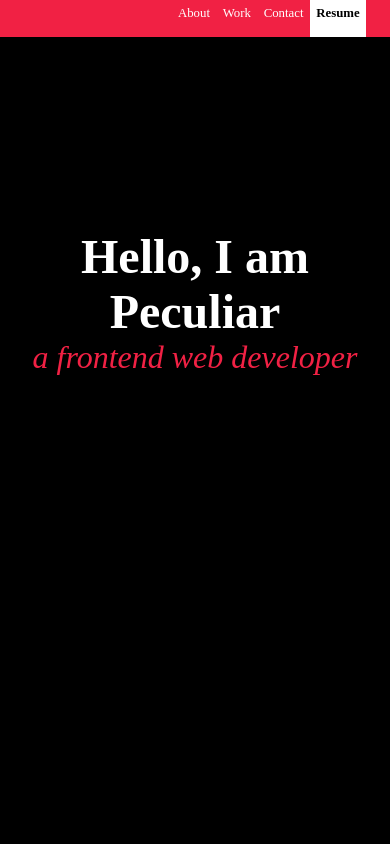
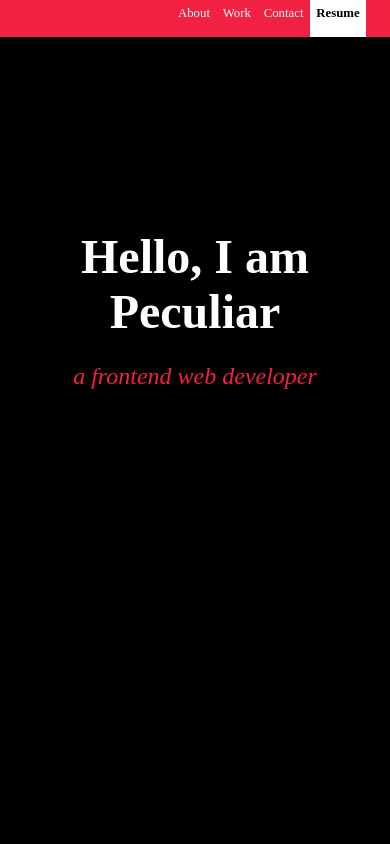
Before and after one commit to geeky-peckiee/My-Portfolio, a plain HTML site: page index.html in a window 390 px wide. Shown: the top 844 px of the page. Drawn offline with Linux system fonts and the light colour scheme.

Commit message:
added margin to the top of the pink paragraph element

```diff
--- a/responsive.css
+++ b/responsive.css
@@ -24,6 +24,9 @@
     }
     header {
         height: 2.3em;
+    }
+    #welcome-section p {
+        font-size: 1.5em;
     }
 }
 
--- a/style.css
+++ b/style.css
@@ -54,6 +54,7 @@ header {
     font-size: 2em;
     font-weight: 100;
     font-style: italic;
+    margin-top: 1em;
 }
 #projects {
     width: 100%;
```
